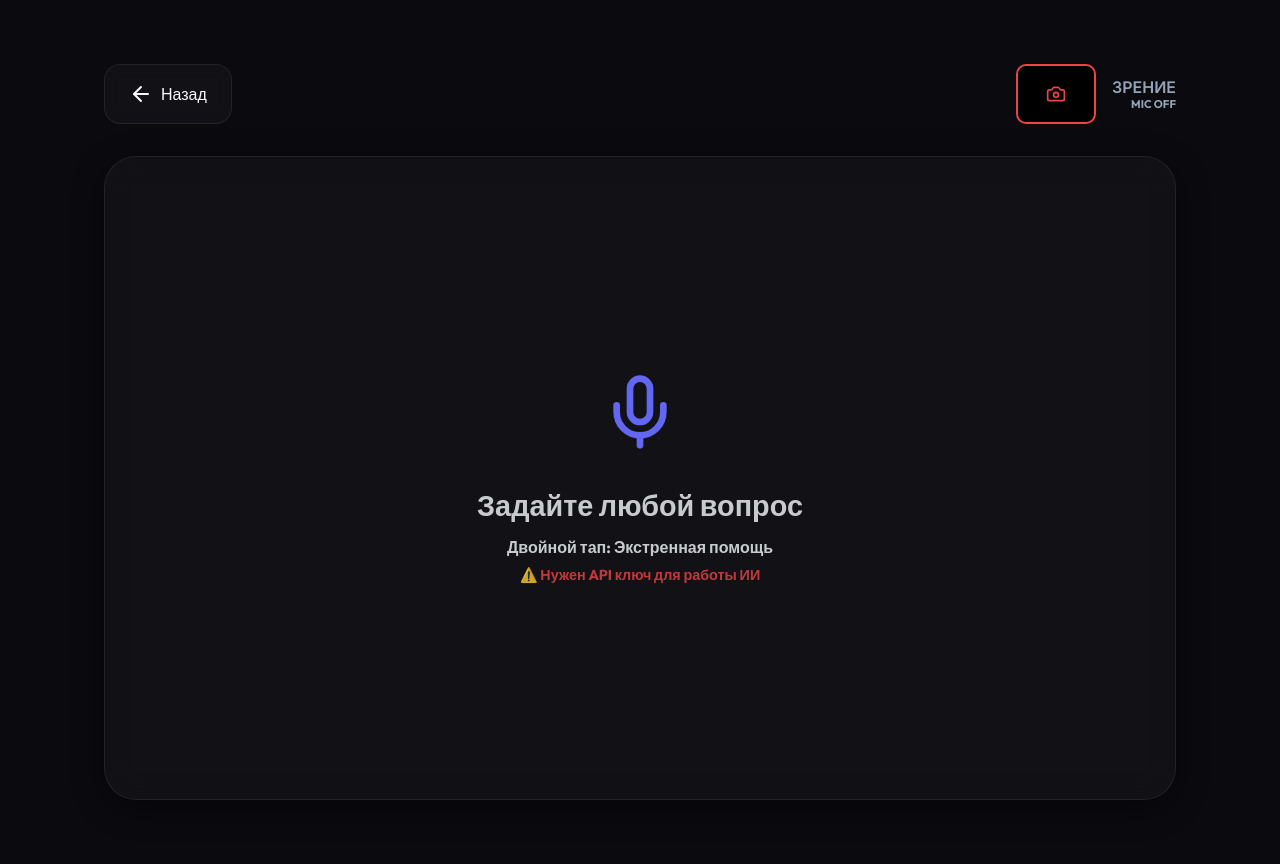
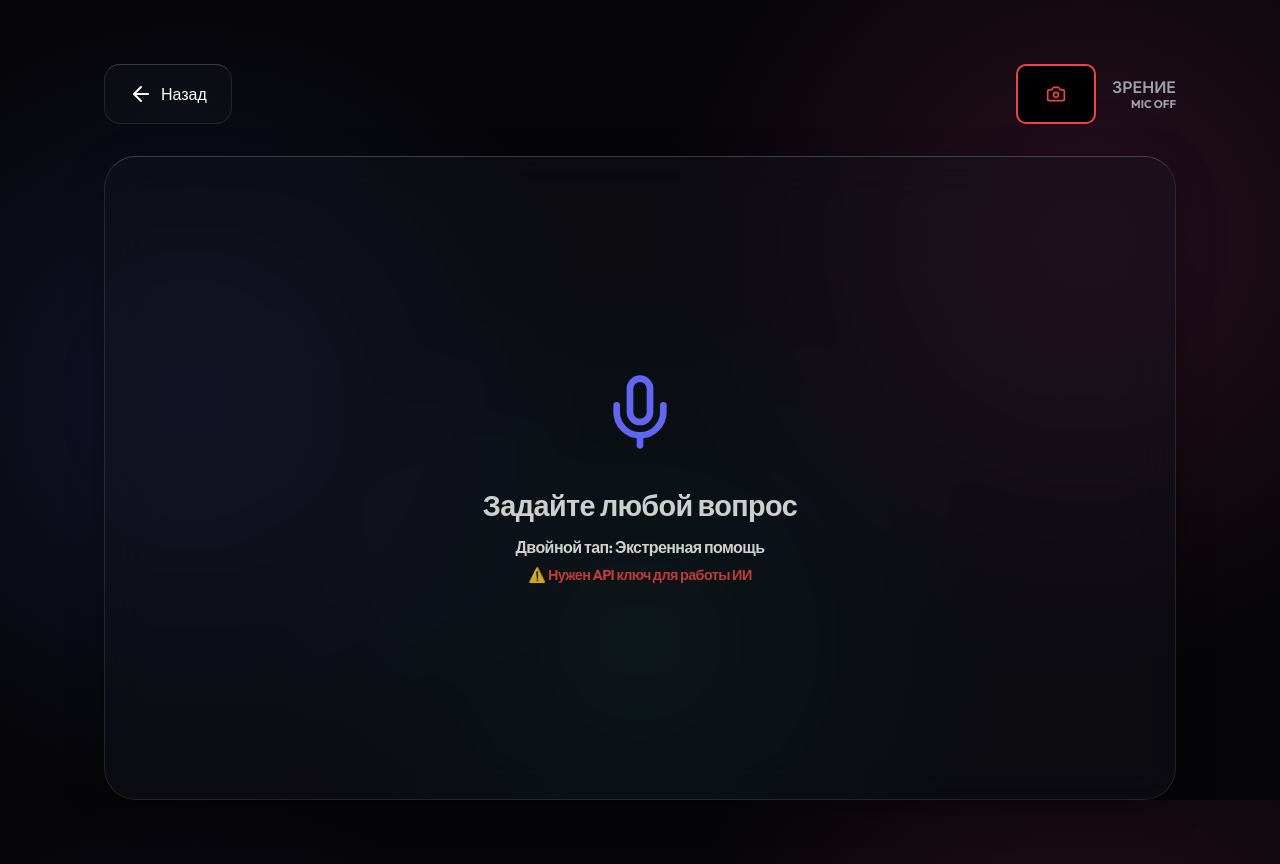
Before and after one commit to tw3tyy/Bridge, a React (Vite) app: page /vision in a window 1280 px wide. Built offline with nearby package versions, Linux system fonts and the light colour scheme; no server answers.

Commit message:
UI Overhaul: Premium aesthetics, glassmorphism, animated backgrounds

```diff
--- a/src/index.css
+++ b/src/index.css
@@ -1,32 +1,34 @@
 @import url('https://fonts.googleapis.com/css2?family=Outfit:wght@300;400;500;600;700;800&family=Inter:wght@400;500;600&display=swap');
 
 :root {
-  --bg-dark: #0a0a0f;
-  --bg-card: rgba(255, 255, 255, 0.03);
-  --bg-card-hover: rgba(255, 255, 255, 0.08);
+  --bg-dark: #050508;
+  --bg-card: rgba(20, 20, 30, 0.4);
+  --bg-card-hover: rgba(30, 30, 45, 0.6);
 
   --primary: #6366f1; /* Indigo */
-  --primary-glow: rgba(99, 102, 241, 0.5);
+  --primary-glow: rgba(99, 102, 241, 0.8);
 
   --secondary: #ec4899; /* Pink */
-  --secondary-glow: rgba(236, 72, 153, 0.5);
+  --secondary-glow: rgba(236, 72, 153, 0.8);
 
   --accent: #14b8a6; /* Teal / Cyan-ish */
-  --accent-glow: rgba(20, 184, 166, 0.5);
+  --accent-glow: rgba(20, 184, 166, 0.8);
 
   --danger: #ef4444;
-  --danger-glow: rgba(239, 68, 68, 0.6);
+  --danger-glow: rgba(239, 68, 68, 0.8);
 
-  --text-main: #f8fafc;
-  --text-muted: #94a3b8;
+  --text-main: #ffffff;
+  --text-muted: #a1a1aa;
 
-  --glass-border: rgba(255, 255, 255, 0.08);
+  --glass-border: rgba(255, 255, 255, 0.1);
+  --glass-highlight: rgba(255, 255, 255, 0.05);
+
   --radius-sm: 0.5rem;
   --radius-md: 1rem;
   --radius-lg: 1.5rem;
   --radius-full: 9999px;
 
-  --glass-shadow: 0 8px 32px 0 rgba(0, 0, 0, 0.37);
+  --glass-shadow: 0 10px 40px -10px rgba(0,0,0,0.5);
 }
 
 * {
@@ -43,27 +45,51 @@ body {
   overflow-x: hidden;
   -webkit-font-smoothing: antialiased;
   -moz-osx-font-smoothing: grayscale;
+
+  /* Animated Mesh Background */
+  background-image:
+    radial-gradient(circle at 15% 50%, rgba(99, 102, 241, 0.15), transparent 35%),
+    radial-gradient(circle at 85% 30%, rgba(236, 72, 153, 0.15), transparent 35%),
+    radial-gradient(circle at 50% 80%, rgba(20, 184, 166, 0.1), transparent 40%);
+  background-attachment: fixed;
+  animation: bgShift 20s ease-in-out infinite alternate;
+}
+
+@keyframes bgShift {
+  0% { background-position: 0% 0%; }
+  100% { background-position: 100% 100%; }
 }
 
 /* Glassmorphism utilities */
 .glass-panel {
-  background: var(--bg-card);
-  backdrop-filter: blur(16px);
-  -webkit-backdrop-filter: blur(16px);
+  background: linear-gradient(145deg, var(--bg-card), rgba(0,0,0,0.2));
+  backdrop-filter: blur(20px);
+  -webkit-backdrop-filter: blur(20px);
   border: 1px solid var(--glass-border);
+  border-top: 1px solid rgba(255,255,255,0.2);
+  border-left: 1px solid rgba(255,255,255,0.1);
   border-radius: var(--radius-lg);
   box-shadow: var(--glass-shadow);
+  transition: all 0.4s cubic-bezier(0.175, 0.885, 0.32, 1.275);
+}
+
+.glass-panel:hover {
+  transform: translateY(-5px);
+  box-shadow: 0 20px 40px -10px rgba(0,0,0,0.7), 0 0 20px rgba(255,255,255,0.05) inset;
+  border-color: rgba(255,255,255,0.3);
 }
 
 .glass-btn {
   background: var(--bg-card);
-  backdrop-filter: blur(8px);
+  backdrop-filter: blur(10px);
+  -webkit-backdrop-filter: blur(10px);
   border: 1px solid var(--glass-border);
+  border-top: 1px solid rgba(255,255,255,0.2);
   border-radius: var(--radius-md);
   color: var(--text-main);
   font-family: 'Outfit', sans-serif;
   cursor: pointer;
-  transition: all 0.3s ease;
+  transition: all 0.3s cubic-bezier(0.4, 0, 0.2, 1);
   padding: 0.75rem 1.5rem;
   font-size: 1rem;
   font-weight: 500;
@@ -71,28 +97,46 @@ body {
   align-items: center;
   justify-content: center;
   gap: 0.5rem;
+  position: relative;
+  overflow: hidden;
+}
+
+.glass-btn::after {
+  content: '';
+  position: absolute;
+  top: 0; left: -100%;
+  width: 50%; height: 100%;
+  background: linear-gradient(90deg, transparent, rgba(255,255,255,0.1), transparent);
+  transform: skewX(-20deg);
+  transition: 0.5s;
+}
+
+.glass-btn:hover::after {
+  left: 150%;
 }
 
 .glass-btn:hover {
   background: var(--bg-card-hover);
-  transform: translateY(-2px);
-  box-shadow: 0 4px 12px var(--primary-glow);
-  border-color: rgba(255,255,255,0.2);
+  transform: translateY(-3px);
+  box-shadow: 0 10px 20px -5px var(--primary-glow);
+  border-color: rgba(255,255,255,0.4);
 }
 
 .glass-btn:active {
-  transform: translateY(0);
+  transform: translateY(1px);
+  box-shadow: 0 2px 5px -2px var(--primary-glow);
 }
 
 .glass-btn.primary {
   background: linear-gradient(135deg, var(--primary), var(--secondary));
-  border: none;
+  border: 1px solid rgba(255,255,255,0.3);
   font-weight: 600;
-  box-shadow: 0 4px 15px var(--primary-glow);
+  box-shadow: 0 10px 25px -5px var(--primary-glow);
 }
 
 .glass-btn.primary:hover {
-  box-shadow: 0 6px 20px var(--secondary-glow);
+  box-shadow: 0 15px 35px -5px var(--secondary-glow);
+  background: linear-gradient(135deg, #7477f2, #f05a9f);
 }
 
 /* Typography */
@@ -100,14 +144,21 @@ h1, h2, h3, h4, h5, h6 {
   font-family: 'Outfit', sans-serif;
   font-weight: 700;
   line-height: 1.2;
+  letter-spacing: -0.02em;
 }
 
 .text-gradient {
-  background: linear-gradient(135deg, var(--accent), var(--secondary));
+  background: linear-gradient(to right, var(--accent), var(--primary), var(--secondary));
+  background-size: 200% auto;
   -webkit-background-clip: text;
   -webkit-text-fill-color: transparent;
   background-clip: text;
   color: transparent;
+  animation: shine 4s linear infinite;
+}
+
+@keyframes shine {
+  to { background-position: 200% center; }
 }
 
 /* Layout utilities */
@@ -122,33 +173,46 @@ h1, h2, h3, h4, h5, h6 {
 
 /* Animations */
 @keyframes pulseGlow {
-  0% { box-shadow: 0 0 0 0 var(--primary-glow); }
-  70% { box-shadow: 0 0 0 20px rgba(99, 102, 241, 0); }
+  0% { box-shadow: 0 0 0 0 rgba(99, 102, 241, 0.7); }
+  70% { box-shadow: 0 0 0 25px rgba(99, 102, 241, 0); }
   100% { box-shadow: 0 0 0 0 rgba(99, 102, 241, 0); }
 }
 
 @keyframes pulseDanger {
-  0% { box-shadow: 0 0 0 0 var(--danger-glow); }
-  70% { box-shadow: 0 0 0 30px rgba(239, 68, 68, 0); }
+  0% { box-shadow: 0 0 0 0 rgba(239, 68, 68, 0.8); }
+  70% { box-shadow: 0 0 0 35px rgba(239, 68, 68, 0); }
   100% { box-shadow: 0 0 0 0 rgba(239, 68, 68, 0); }
 }
 
 .animate-pulse-glow {
-  animation: pulseGlow 2s infinite;
+  animation: pulseGlow 2.5s cubic-bezier(0.4, 0, 0.6, 1) infinite;
 }
 
 .animate-pulse-danger {
-  animation: pulseDanger 1.5s infinite;
+  animation: pulseDanger 1.2s cubic-bezier(0.4, 0, 0.6, 1) infinite;
 }
 
 @keyframes float {
-  0% { transform: translateY(0px); }
-  50% { transform: translateY(-10px); }
-  100% { transform: translateY(0px); }
+  0% { transform: translateY(0px) rotate(0deg); }
+  33% { transform: translateY(-12px) rotate(1deg); }
+  66% { transform: translateY(-5px) rotate(-1deg); }
+  100% { transform: translateY(0px) rotate(0deg); }
 }
 
 .animate-float {
-  animation: float 6s ease-in-out infinite;
+  animation: float 8s ease-in-out infinite;
+}
+
+/* Fancy Inputs */
+select, input[type="password"], input[type="text"] {
+   font-family: 'Inter', sans-serif;
+   transition: all 0.3s ease;
+}
+
+select:focus, input[type="password"]:focus, input[type="text"]:focus {
+   outline: none;
+   border-color: var(--primary) !important;
+   box-shadow: 0 0 15px rgba(99, 102, 241, 0.3);
 }
 
 /* Base fade block for page transitions */
```
